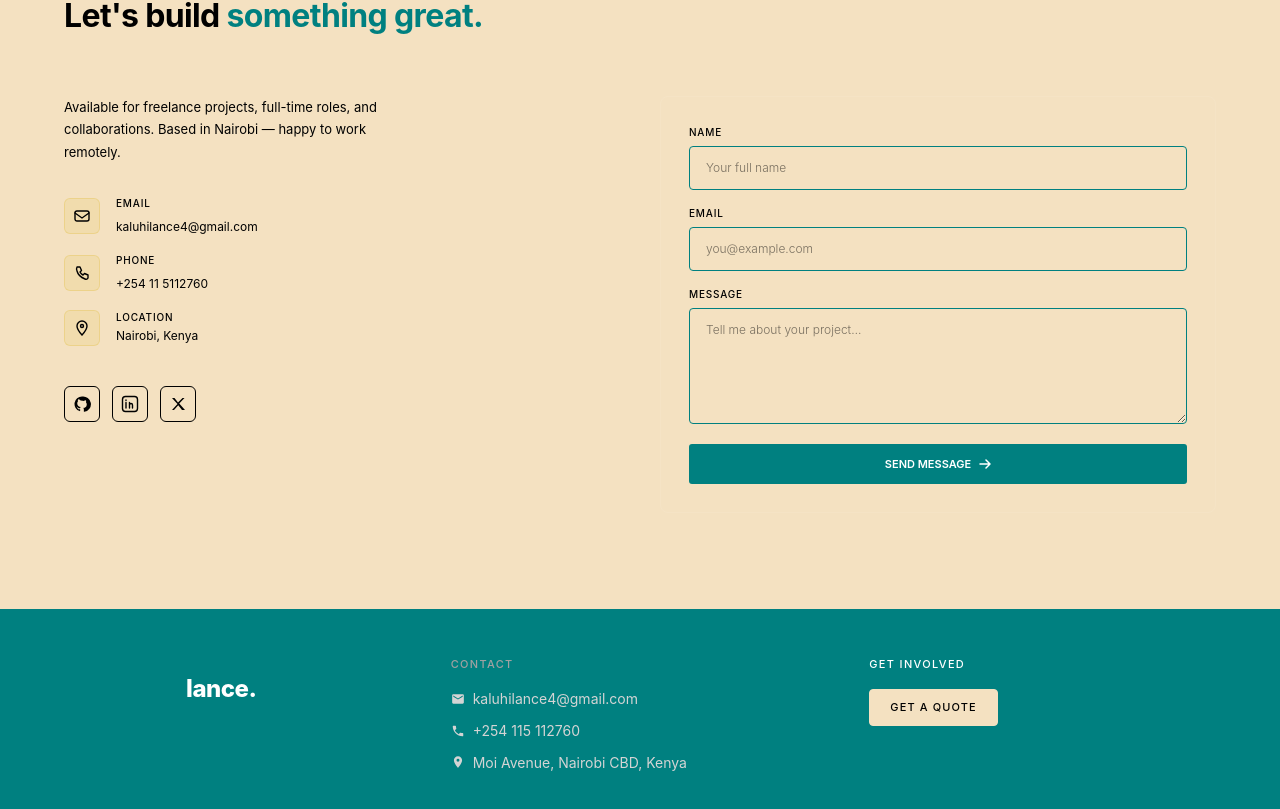
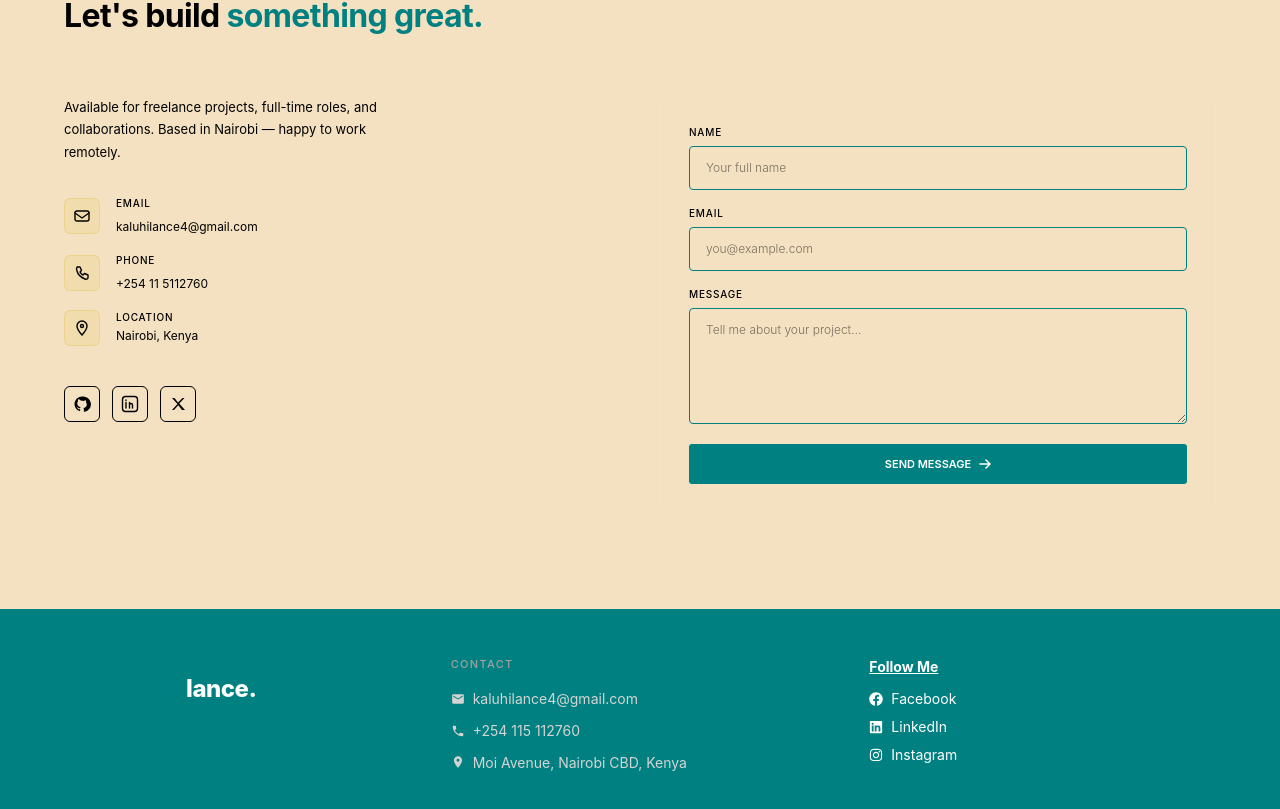
Before and after one commit to Blindtroop/lance, a React (Vite) app: page / in a window 1280 px wide. Shown: the part 2930-3739 px from the top of the page. Built offline with nearby package versions, Linux system fonts and the light colour scheme.

Commit message:
added social media links

```diff
--- a/src/assets/footer/footer.jsx
+++ b/src/assets/footer/footer.jsx
@@ -56,17 +56,32 @@ const Footer = ({ onContactOpen }) => {
 
           {/* CTA */}
           <div className="space-y-4">
-            <h3 className="text-[11px] font-medium tracking-[0.12em] uppercase text-white">
-              Get Involved
-            </h3>
-            <button
-              onClick={onContactOpen}
-              className="bg-[#F4E1C1] border border-[#F4E1C1] cursor-pointer text-black text-[11px] font-medium tracking-[0.1em] uppercase px-5 py-2.5 rounded-sm hover:bg-[#008080] hover:text-neutral-900 transition"
-            >
-              Get a Quote
-            </button>
+             <div>
+          <h1 className="font-bold underline mb-3">Follow Me</h1>
+
+          <div className="flex items-center gap-2 justify-center sm:justify-start mb-2">
+            <FaFacebook />
+            <a href="https://www.facebook.com/lance.wright.71619">Facebook</a>
           </div>
 
+          <div className="flex items-center gap-2 justify-center sm:justify-start mb-2">
+            <FaLinkedin />
+            <a href="https://www.linkedin.com/in/daniel-k-394794230/">LinkedIn</a>
+          </div>
+
+          <div className="flex items-center gap-2 justify-center sm:justify-start">
+            <FaInstagram />
+            <a href="https://www.instagram.com/kaluhi.lance/">Instagram</a>
+          </div>
+        </div>
+      </div>
+            {/* <a
+          href="#contact"
+          onClick={onContactOpen}
+          className="bg-[#F4E1C1] text-black hidden md:inline-flex items-center border border-accent/40 text-base px-4 py-2 rounded hover:border-accent transition-colors duration-200"
+        >
+          Get a Quote
+        </a> */}
         </div>
       </div>
     </footer>
```
